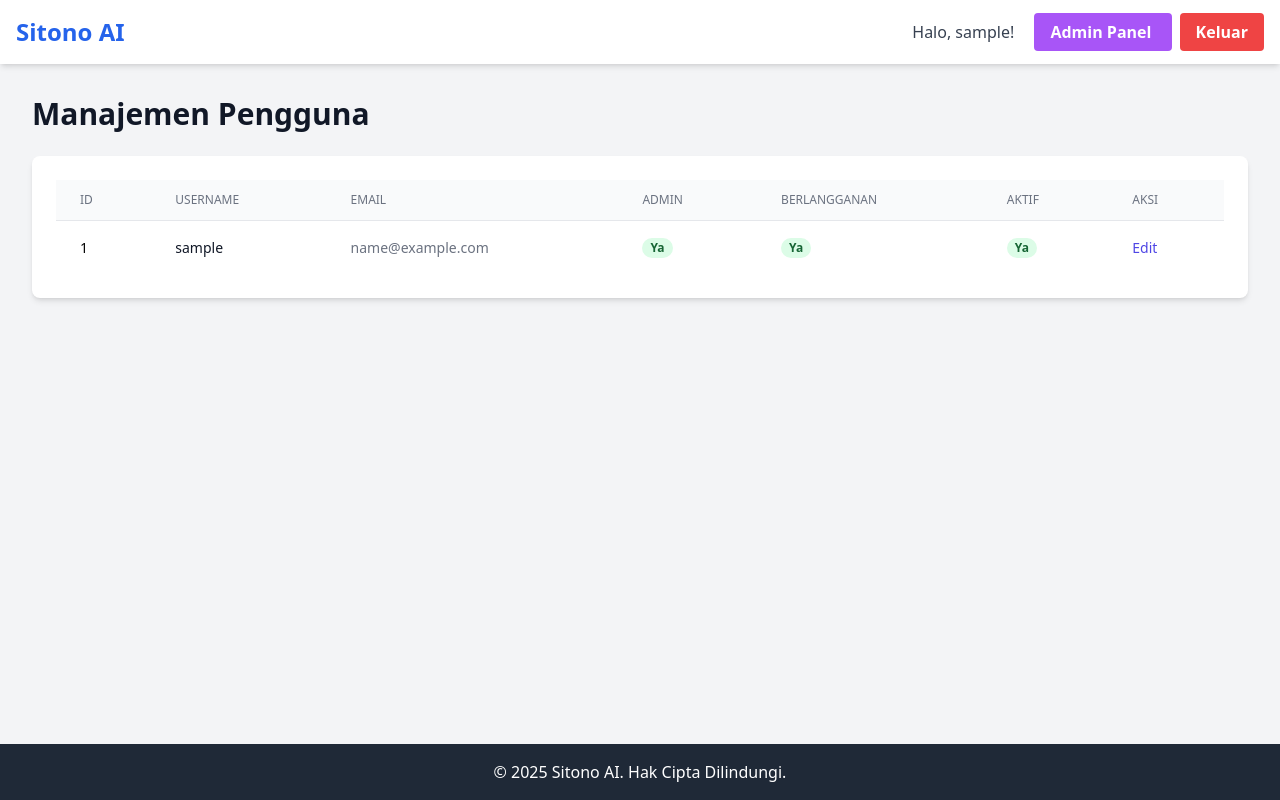
After one commit to Tonoooo/tiktok-bot, a Flask app: page /admin/users in a window 1280 px wide. The commit adds this page. Run offline with Flask 3, Linux system fonts and the light colour scheme; a user stored in the database is signed in; tables that the repository leaves empty hold one stand-in row (values such as "Sample post"); some libraries are stand-ins or nearby versions.

```diff
--- a/backend/app.py
+++ b/backend/app.py
@@ -1430,6 +1430,49 @@ def get_active_users_for_bot():
         print(f"ERROR: Gagal mengambil daftar user aktif untuk bot: {e}")
         return jsonify({"message": f"Error fetching active users for bot: {e}"}), 500
 
+# ===============================================
+# ADMIN ROUTES
+# ===============================================
+@app.route('/admin')
+@login_required
+def admin_dashboard():
+    if not current_user.is_admin:
+        flash('Anda tidak memiliki akses ke halaman ini.', 'danger')
+        return redirect(url_for('dashboard'))
+    return render_template('admin/dashboard.html')
+
+# ... (di bawah @app.route('/admin')) ...
+
+@app.route('/admin/users')
+@login_required
+def admin_users():
+    if not current_user.is_admin:
+        flash('Anda tidak memiliki akses ke halaman ini.', 'danger')
+        return redirect(url_for('dashboard'))
+
+    users = User.query.all()
+    return render_template('admin/users.html', users=users)
+
+@app.route('/admin/user/<int:user_id>/edit', methods=['GET', 'POST'])
+@login_required
+def admin_edit_user(user_id):
+    if not current_user.is_admin:
+        flash('Anda tidak memiliki akses ke halaman ini.', 'danger')
+        return redirect(url_for('dashboard'))
+
+    user_to_edit = User.query.get_or_404(user_id)
+    if request.method == 'POST':
+        # Ambil data dari form dan perbarui statusnya
+        user_to_edit.is_subscribed = 'is_subscribed' in request.form
+        user_to_edit.is_active = 'is_active' in request.form
+        user_to_edit.is_admin = 'is_admin' in request.form
+
+        db.session.commit()
+        flash(f'User {user_to_edit.username} berhasil diperbarui.', 'success')
+        return redirect(url_for('admin_users'))
+
+    return render_template('admin/edit_user.html', user=user_to_edit)
+
 if __name__ == '__main__':
     print(f"Aplikasi Flask akan menggunakan database di: {db_path}")
     # Pastikan app berjalan di host 127.0.0.1 dan port 5000 agar Nginx bisa menemukannya
--- /dev/null
+++ b/backend/templates/admin/users.html
@@ -0,0 +1,58 @@
+{% extends "base.html" %}
+
+{% block title %}Admin - Manajemen Pengguna{% endblock %}
+
+{% block content %}
+<div class="container mx-auto p-4">
+    <h1 class="text-3xl font-bold text-gray-900 mb-6">Manajemen Pengguna</h1>
+
+    <div class="bg-white p-6 rounded-lg shadow-md overflow-x-auto">
+        <table class="min-w-full divide-y divide-gray-200">
+            <thead class="bg-gray-50">
+                <tr>
+                    <th class="px-6 py-3 text-left text-xs font-medium text-gray-500 uppercase">ID</th>
+                    <th class="px-6 py-3 text-left text-xs font-medium text-gray-500 uppercase">Username</th>
+                    <th class="px-6 py-3 text-left text-xs font-medium text-gray-500 uppercase">Email</th>
+                    <th class="px-6 py-3 text-left text-xs font-medium text-gray-500 uppercase">Admin</th>
+                    <th class="px-6 py-3 text-left text-xs font-medium text-gray-500 uppercase">Berlangganan</th>
+                    <th class="px-6 py-3 text-left text-xs font-medium text-gray-500 uppercase">Aktif</th>
+                    <th class="px-6 py-3 text-left text-xs font-medium text-gray-500 uppercase">Aksi</th>
+                </tr>
+            </thead>
+            <tbody class="bg-white divide-y divide-gray-200">
+                {% for user in users %}
+                <tr>
+                    <td class="px-6 py-4 whitespace-nowrap text-sm">{{ user.id }}</td>
+                    <td class="px-6 py-4 whitespace-nowrap text-sm font-medium text-gray-900">{{ user.username }}</td>
+                    <td class="px-6 py-4 whitespace-nowrap text-sm text-gray-500">{{ user.email }}</td>
+                    <td class="px-6 py-4 whitespace-nowrap text-sm">
+                        {% if user.is_admin %}
+                            <span class="px-2 inline-flex text-xs leading-5 font-semibold rounded-full bg-green-100 text-green-800">Ya</span>
+                        {% else %}
+                            <span class="px-2 inline-flex text-xs leading-5 font-semibold rounded-full bg-red-100 text-red-800">Tidak</span>
+                        {% endif %}
+                    </td>
+                    <td class="px-6 py-4 whitespace-nowrap text-sm">
+                        {% if user.is_subscribed %}
+                            <span class="px-2 inline-flex text-xs leading-5 font-semibold rounded-full bg-green-100 text-green-800">Ya</span>
+                        {% else %}
+                            <span class="px-2 inline-flex text-xs leading-5 font-semibold rounded-full bg-red-100 text-red-800">Tidak</span>
+                        {% endif %}
+                    </td>
+                    <td class="px-6 py-4 whitespace-nowrap text-sm">
+                        {% if user.is_active %}
+                            <span class="px-2 inline-flex text-xs leading-5 font-semibold rounded-full bg-green-100 text-green-800">Ya</span>
+                        {% else %}
+                            <span class="px-2 inline-flex text-xs leading-5 font-semibold rounded-full bg-red-100 text-red-800">Tidak</span>
+                        {% endif %}
+                    </td>
+                    <td class="px-6 py-4 whitespace-nowrap text-sm font-medium">
+                        <a href="{{ url_for('admin_edit_user', user_id=user.id) }}" class="text-indigo-600 hover:text-indigo-900">Edit</a>
+                    </td>
+                </tr>
+                {% endfor %}
+            </tbody>
+        </table>
+    </div>
+</div>
+{% endblock %}
--- a/backend/templates/base.html
+++ b/backend/templates/base.html
@@ -18,6 +18,15 @@
             <div>
                 {% if current_user.is_authenticated %}
                     <span class="text-gray-700 mr-4">Halo, {{ current_user.username }}!</span>
+
+                    {# -- TAMBAHKAN BLOK INI -- #}
+                    {% if current_user.is_admin %}
+                        <a href="{{ url_for('admin_dashboard') }}" class="bg-purple-500 hover:bg-purple-700 text-white font-bold py-2 px-4 rounded mr-2">
+                            Admin Panel
+                        </a>
+                    {% endif %}
+                    {# -- BATAS AKHIR -- #}
+
                     <a href="{{ url_for('logout') }}" class="bg-red-500 hover:bg-red-700 text-white font-bold py-2 px-4 rounded">Keluar</a>
                 {% else %}
                     <a href="{{ url_for('login') }}" class="bg-blue-500 hover:bg-blue-700 text-white font-bold py-2 px-4 rounded mr-2">Masuk</a>
```
Also changed, not shown: backend/templates/admin/dashboard.html (added, +16 -0 lines), backend/templates/admin/edit_user.html (added, +55 -0 lines), initialize_db.py (+18 -17 lines).
